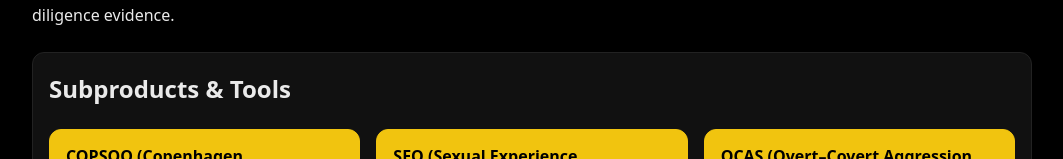
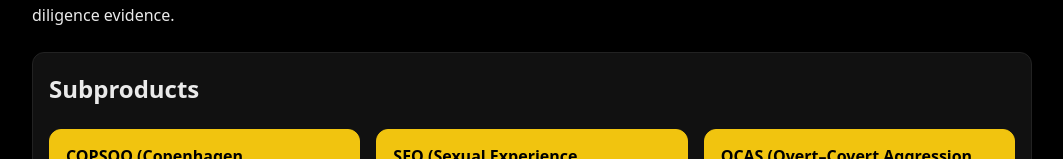
Before and after one commit to AlbertoRMelgoza/AdMeliorem, a Next.js app: page /products/culture-risk-diagnostic in a window 1280 px wide. Shown: the part 175-334 px from the top of the page, without its empty margins (108-1171 px from the left). Built offline with nearby package versions, Linux system fonts and the light colour scheme.

Commit message:
Update page.tsx

```diff
--- a/app/products/culture-risk-diagnostic/page.tsx
+++ b/app/products/culture-risk-diagnostic/page.tsx
@@ -43,7 +43,7 @@ export default function CRDPage() {
 
       {/* Subproducts grid (NO IMAGES) */}
       <section style={card}>
-        <h2 style={{ marginTop: 0 }}>Subproducts & Tools</h2>
+        <h2 style={{ marginTop: 0 }}>Subproducts </h2>
         <div style={grid}>
           {SUBPRODUCTS.map((sp) => (
             <Link key={sp.slug} href={`/products/culture-risk-diagnostic/${sp.slug}`} style={tile}>
```
